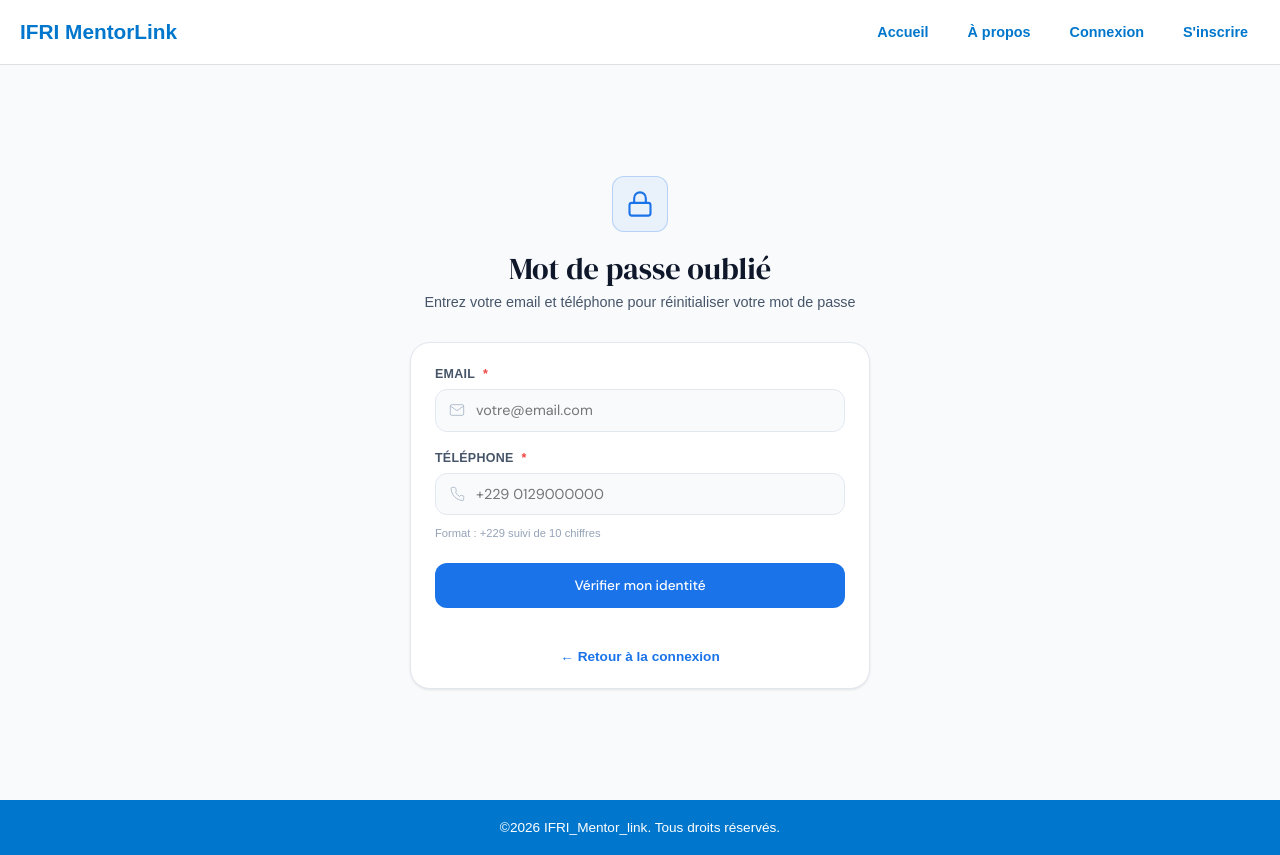
After one commit to DavePastore47/PIL1_2526_25, a Flask app: page /mot-de-passe-oublie in a window 1280 px wide. The commit adds this page. Run offline with Flask 3, Linux system fonts and the light colour scheme; some libraries are stand-ins or nearby versions.

Commit message:
feat: page réinitialisation mot de passe

```diff
--- a/app/routes/auth.py
+++ b/app/routes/auth.py
@@ -171,6 +171,46 @@ def changer_telephone():
     db.commit()
     return jsonify({'message': 'Téléphone mis à jour'}), 200
 
+@auth.route('/mot-de-passe-oublie', methods=['GET'])
+def page_mot_de_passe_oublie():
+    return render_template('mot_de_passe_oublie.html')
+
+@auth.route('/reinitialiser-mot-de-passe', methods=['POST'])
+def reinitialiser_mot_de_passe():
+    db = request.environ.get('db')
+    data = request.get_json()
+    email = data.get('email')
+    telephone = data.get('telephone')
+    nouveau_mot_de_passe = data.get('nouveau_mot_de_passe')
+
+    if not all([email, telephone, nouveau_mot_de_passe]):
+        return jsonify({'erreur': 'Tous les champs sont obligatoires'}), 400
+
+    if len(nouveau_mot_de_passe) < 6:
+        return jsonify({'erreur': 'Le mot de passe doit contenir au moins 6 caractères'}), 400
+
+    # Vérifier que l'utilisateur existe avec cet email ET ce téléphone
+    cursor = db.cursor()
+    cursor.execute(
+        "SELECT id FROM utilisateurs WHERE email = %s AND telephone = %s",
+        (email, telephone)
+    )
+    utilisateur = cursor.fetchone()
+
+    if not utilisateur:
+        return jsonify({'erreur': 'Email ou téléphone incorrect'}), 404
+
+    # Mettre à jour le mot de passe
+    from werkzeug.security import generate_password_hash
+    nouveau_hash = generate_password_hash(nouveau_mot_de_passe)
+    cursor.execute(
+        "UPDATE utilisateurs SET mot_de_passe = %s WHERE id = %s",
+        (nouveau_hash, utilisateur['id'])
+    )
+    db.commit()
+
+    return jsonify({'message': 'Mot de passe réinitialisé avec succès'}), 200
+
 @auth.route('/compte/mot-de-passe', methods=['PUT'])
 def changer_mot_de_passe():
     if 'utilisateur_id' not in session:
--- a/app/templates/connexion.html
+++ b/app/templates/connexion.html
@@ -60,6 +60,9 @@
         <p style="text-align:center;margin-top:1.2rem;font-size:.85rem;color:#475569">
           Pas encore de compte ? <a href="/page-inscription" style="color:#1a73e8;font-weight:600;text-decoration:none">Créer un compte</a>
         </p>
+        <p style="text-align:center;margin-top:.8rem;font-size:.85rem;color:#475569">
+          <a href="/mot-de-passe-oublie" style="color:#1a73e8;font-weight:600;text-decoration:none">Mot de passe oublié ?</a>
+        </p>
       </div>
     </div>
   </div>
@@ -112,6 +115,8 @@ document.getElementById('form-connexion').addEventListener('submit', async funct
         setTimeout(() => {
             window.location.href = '/matching';
         }, 1500);
+    } else {
+        showToast(result.erreur || 'Email ou mot de passe incorrect', 'error');
     }
 });
 </script>
--- /dev/null
+++ b/app/templates/mot_de_passe_oublie.html
@@ -0,0 +1,208 @@
+<!DOCTYPE html>
+<html lang="fr">
+<head>
+<meta charset="UTF-8">
+<meta name="viewport" content="width=device-width, initial-scale=1.0">
+<title>Mot de passe oublié - IFRI MentorLink</title>
+<link rel="preconnect" href="https://fonts.googleapis.com" />
+<link rel="preconnect" href="https://fonts.gstatic.com" crossorigin />
+<link href="https://fonts.googleapis.com/css2?family=DM+Serif+Display:ital@0;1&family=DM+Sans:ital,opsz,wght@0,9..40,300;0,9..40,400;0,9..40,500;0,9..40,600;1,9..40,300&display=swap" rel="stylesheet" />
+<link rel="stylesheet" href="/static/css/style.css">
+<link rel="stylesheet" href="/static/css/modifie_profil_style.css">
+</head>
+<body>
+
+<!-- NAVBAR -->
+<nav class="navbar">
+  <h1 class="titre-app">IFRI MentorLink</h1>
+  <button class="burger-menu" id="burgerBtn">
+    <span></span>
+    <span></span>
+    <span></span>
+  </button>
+  <div class="nav-links" id="navLinks">
+    <a href="/accueil">Accueil</a>
+    <a href="/apropos">À propos</a>
+    <a href="/page-connexion">Connexion</a>
+    <a href="/page-inscription">S'inscrire</a>
+  </div>
+</nav>
+
+<main style="display:flex;align-items:center;justify-content:center;min-height:calc(100vh - 65px);padding:2rem 1rem;background:#f8fafc;">
+  <div style="width:min(100%,460px);">
+
+    <div style="text-align:center;margin-bottom:2rem;">
+      <div style="width:56px;height:56px;border-radius:12px;background:#1a73e810;border:1px solid #1a73e840;display:grid;place-items:center;color:#1a73e8;margin:0 auto 1rem;">
+        <svg width="28" height="28" viewBox="0 0 24 24" fill="none" stroke="currentColor" stroke-width="1.8"><rect x="3" y="11" width="18" height="11" rx="2"/><path d="M7 11V7a5 5 0 0 1 10 0v4"/></svg>
+      </div>
+      <h1 style="font-family:'DM Serif Display',Georgia,serif;font-size:1.9rem;font-weight:400;color:#0f172a;margin-bottom:.3rem">Mot de passe oublié</h1>
+      <p style="color:#475569;font-size:.9rem">Entrez votre email et téléphone pour réinitialiser votre mot de passe</p>
+    </div>
+
+    <div class="card">
+      <div class="card-body">
+
+        <!-- ÉTAPE 1 -->
+        <div id="etape1">
+          <form id="form-verification">
+            <div class="field-group" style="margin-bottom:1.2rem">
+              <label class="field-label">Email <span style="color:#ef4444">*</span></label>
+              <div class="input-wrapper">
+                <svg class="input-icon" width="16" height="16" viewBox="0 0 24 24" fill="none" stroke="currentColor"><path d="M4 4h16c1.1 0 2 .9 2 2v12c0 1.1-.9 2-2 2H4c-1.1 0-2-.9-2-2V6c0-1.1.9-2 2-2z"/><polyline points="22,6 12,13 2,6"/></svg>
+                <input type="email" id="email" class="field-input" placeholder="votre@email.com" required />
+              </div>
+            </div>
+            <div class="field-group" style="margin-bottom:1.5rem">
+              <label class="field-label">Téléphone <span style="color:#ef4444">*</span></label>
+              <div class="input-wrapper">
+                <svg class="input-icon" width="16" height="16" viewBox="0 0 24 24" fill="none" stroke="currentColor"><path d="M22 16.92v3a2 2 0 0 1-2.18 2A19.79 19.79 0 0 1 11.82 19a19.5 19.5 0 0 1-6-6A19.79 19.79 0 0 1 3.12 4.18 2 2 0 0 1 5.09 2h3a2 2 0 0 1 2 1.72c.127.96.361 1.903.7 2.81a2 2 0 0 1-.45 2.11L9.91 9.6a16 16 0 0 0 6 6l.94-.94a2 2 0 0 1 2.11-.45c.907.339 1.85.573 2.81.7A2 2 0 0 1 22 16.92z"/></svg>
+                <input type="text" id="telephone" class="field-input" placeholder="+229 0129000000" required />
+              </div>
+              <small style="font-size:.7rem;color:#94a3b8;margin-top:4px;display:block">Format : +229 suivi de 10 chiffres</small>
+            </div>
+            <button class="btn-primary" type="submit" style="width:100%;justify-content:center;border-radius:12px;padding:.8rem">
+              Vérifier mon identité
+            </button>
+          </form>
+        </div>
+
+        <!-- ÉTAPE 2 (cachée au début) -->
+        <div id="etape2" style="display:none">
+          <div style="text-align:center;margin-bottom:1.5rem;padding:12px;background:#dcfce7;border-radius:10px;color:#166534;font-size:.9rem">
+            ✅ Identité vérifiée ! Choisissez un nouveau mot de passe.
+          </div>
+          <form id="form-nouveau-mdp">
+            <div class="field-group" style="margin-bottom:1.2rem">
+              <label class="field-label">Nouveau mot de passe <span style="color:#ef4444">*</span></label>
+              <div class="input-wrapper">
+                <svg class="input-icon" width="16" height="16" viewBox="0 0 24 24" fill="none" stroke="currentColor"><rect x="3" y="11" width="18" height="11" rx="2"/><path d="M7 11V7a5 5 0 0 1 10 0v4"/></svg>
+                <input type="password" id="nouveau-mdp" class="field-input" placeholder="Minimum 6 caractères" required />
+              </div>
+            </div>
+            <div class="field-group" style="margin-bottom:1.5rem">
+              <label class="field-label">Confirmer <span style="color:#ef4444">*</span></label>
+              <div class="input-wrapper">
+                <svg class="input-icon" width="16" height="16" viewBox="0 0 24 24" fill="none" stroke="currentColor"><rect x="3" y="11" width="18" height="11" rx="2"/><path d="M7 11V7a5 5 0 0 1 10 0v4"/></svg>
+                <input type="password" id="confirm-mdp" class="field-input" placeholder="Répétez le mot de passe" required />
+              </div>
+            </div>
+            <button class="btn-primary" type="submit" style="width:100%;justify-content:center;border-radius:12px;padding:.8rem">
+              Réinitialiser le mot de passe
+            </button>
+          </form>
+        </div>
+
+        <p style="text-align:center;margin-top:1.2rem;font-size:.85rem;color:#475569">
+          <a href="/page-connexion" style="color:#1a73e8;font-weight:600;text-decoration:none">← Retour à la connexion</a>
+        </p>
+
+      </div>
+    </div>
+  </div>
+</main>
+
+<footer>
+  <p>&copy;2026 IFRI_Mentor_link. Tous droits réservés.</p>
+</footer>
+
+<script>
+const burgerBtn = document.getElementById('burgerBtn');
+const navLinks = document.getElementById('navLinks');
+if (burgerBtn) {
+    burgerBtn.addEventListener('click', function() {
+        navLinks.classList.toggle('open');
+    });
+}
+
+function showToast(message, type) {
+    const toast = document.createElement('div');
+    toast.textContent = message;
+    toast.style.cssText = `
+        position: fixed; top: 20px; right: 20px;
+        background: ${type === 'success' ? '#1a73e8' : '#dc2626'};
+        color: white; padding: 14px 20px; border-radius: 8px;
+        font-size: 0.9rem; font-weight: bold;
+        box-shadow: 0 4px 12px rgba(0,0,0,0.2); z-index: 9999; transition: opacity 0.5s;
+    `;
+    document.body.appendChild(toast);
+    setTimeout(() => {
+        toast.style.opacity = '0';
+        setTimeout(() => toast.remove(), 500);
+    }, type === 'success' ? 2000 : 3000);
+}
+
+let emailVerifie = '';
+let telVerifie = '';
+
+// Étape 1 — Vérification identité
+document.getElementById('form-verification').addEventListener('submit', async function(e) {
+    e.preventDefault();
+    const email = document.getElementById('email').value;
+    const telephone = document.getElementById('telephone').value;
+
+    const formatTel = /^\+\d{3}\s\d{10}$/.test(telephone);
+    if (!formatTel) {
+        showToast('Format téléphone invalide. Exemple : +229 0129000000', 'error');
+        return;
+    }
+
+    // Vérifier si l'utilisateur existe
+    const response = await fetch('/reinitialiser-mot-de-passe', {
+        method: 'POST',
+        headers: {'Content-Type': 'application/json'},
+        body: JSON.stringify({
+            email: email,
+            telephone: telephone,
+            nouveau_mot_de_passe: 'VERIFICATION_SEULEMENT'
+        })
+    });
+
+    if (response.ok || response.status === 400) {
+        // On vérifie juste l'existence — si 404 c'est que l'utilisateur n'existe pas
+        emailVerifie = email;
+        telVerifie = telephone;
+        document.getElementById('etape1').style.display = 'none';
+        document.getElementById('etape2').style.display = 'block';
+    } else {
+        const result = await response.json();
+        showToast(result.erreur || 'Email ou téléphone incorrect', 'error');
+    }
+});
+
+// Étape 2 — Nouveau mot de passe
+document.getElementById('form-nouveau-mdp').addEventListener('submit', async function(e) {
+    e.preventDefault();
+    const nouveau = document.getElementById('nouveau-mdp').value;
+    const confirm = document.getElementById('confirm-mdp').value;
+
+    if (nouveau !== confirm) {
+        showToast('Les mots de passe ne correspondent pas !', 'error');
+        return;
+    }
+    if (nouveau.length < 6) {
+        showToast('Minimum 6 caractères !', 'error');
+        return;
+    }
+
+    const response = await fetch('/reinitialiser-mot-de-passe', {
+        method: 'POST',
+        headers: {'Content-Type': 'application/json'},
+        body: JSON.stringify({
+            email: emailVerifie,
+            telephone: telVerifie,
+            nouveau_mot_de_passe: nouveau
+        })
+    });
+
+    const result = await response.json();
+    if (response.ok) {
+        showToast('Mot de passe réinitialisé avec succès !', 'success');
+        setTimeout(() => { window.location.href = '/page-connexion'; }, 2000);
+    } else {
+        showToast(result.erreur || 'Erreur lors de la réinitialisation', 'error');
+    }
+});
+</script>
+
+</body>
+</html>
```
